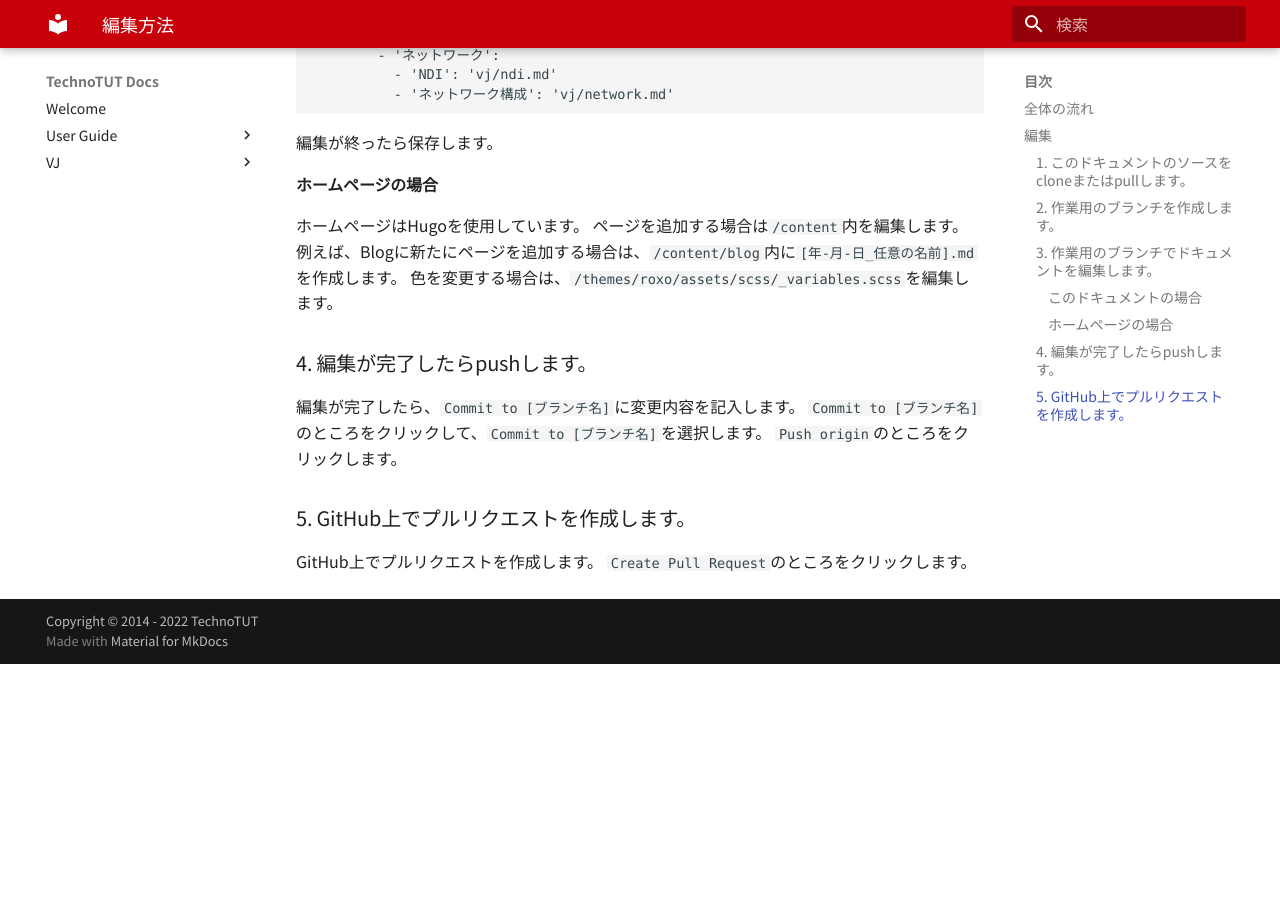
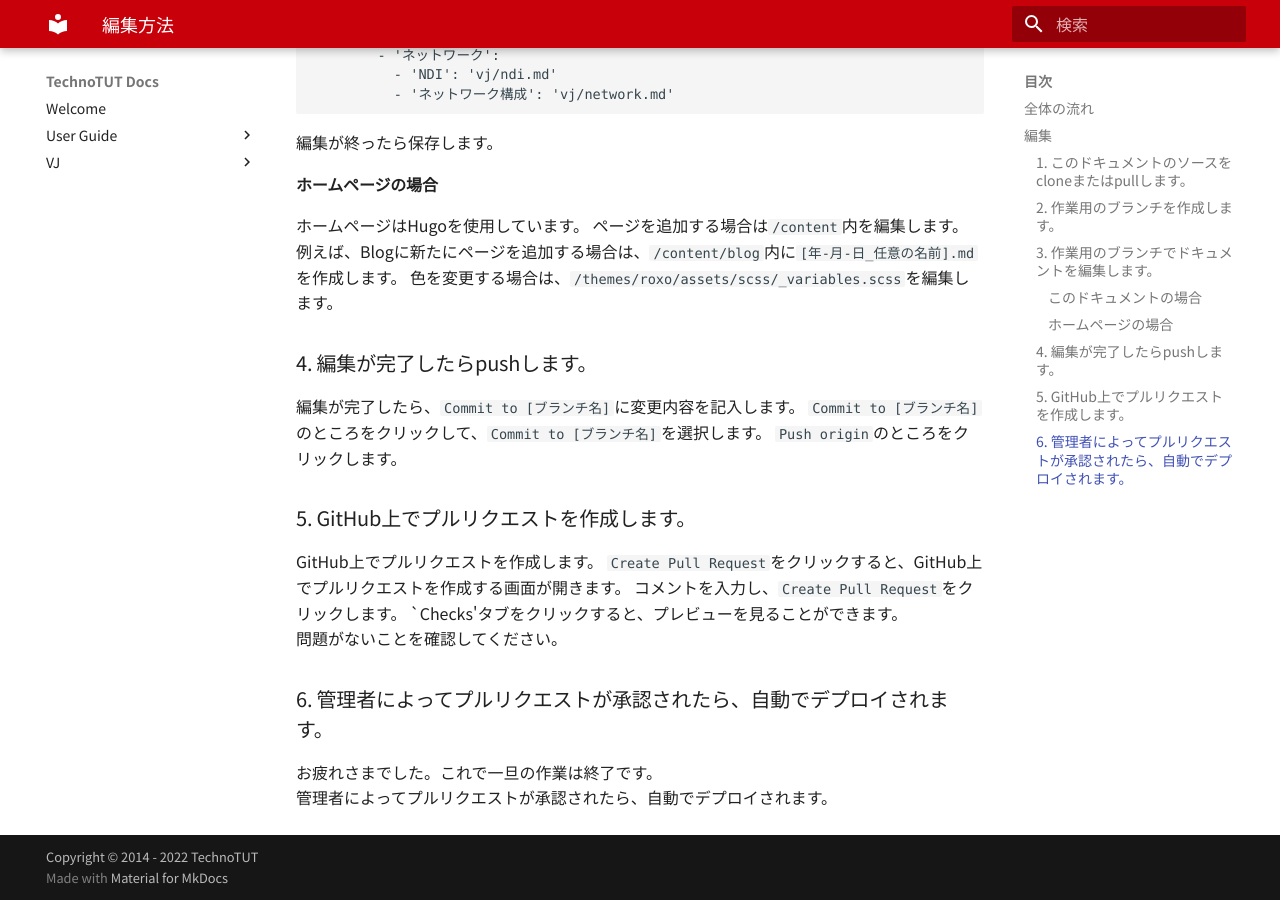
Before and after one commit to dodolia907/docs.techno.tut-club.net, an MkDocs documentation site: the page built from docs/user-guide/how-to/edit.md, in a window 1280 px wide and 900 px high, scrolled down 1378 px. Built offline with MkDocs 1.6.1 and Material for MkDocs 9.7.7, drawn with Linux system fonts in a browser that asks for light colours; nearby versions of some CDN libraries; some web fonts are replaced; before the commit the page ends 2042 px from its top, so only the background shows below that.

Commit message:
Update edit.md

```diff
--- a/docs/user-guide/how-to/edit.md
+++ b/docs/user-guide/how-to/edit.md
@@ -56,4 +56,10 @@ nav:
 `Push origin`のところをクリックします。
 ### 5. GitHub上でプルリクエストを作成します。
 GitHub上でプルリクエストを作成します。
-`Create Pull Request`のところをクリックします。
+`Create Pull Request`をクリックすると、GitHub上でプルリクエストを作成する画面が開きます。
+コメントを入力し、`Create Pull Request`をクリックします。
+`Checks'タブをクリックすると、プレビューを見ることができます。
+問題がないことを確認してください。
+### 6. 管理者によってプルリクエストが承認されたら、自動でデプロイされます。
+お疲れさまでした。これで一旦の作業は終了です。
+管理者によってプルリクエストが承認されたら、自動でデプロイされます。
```
